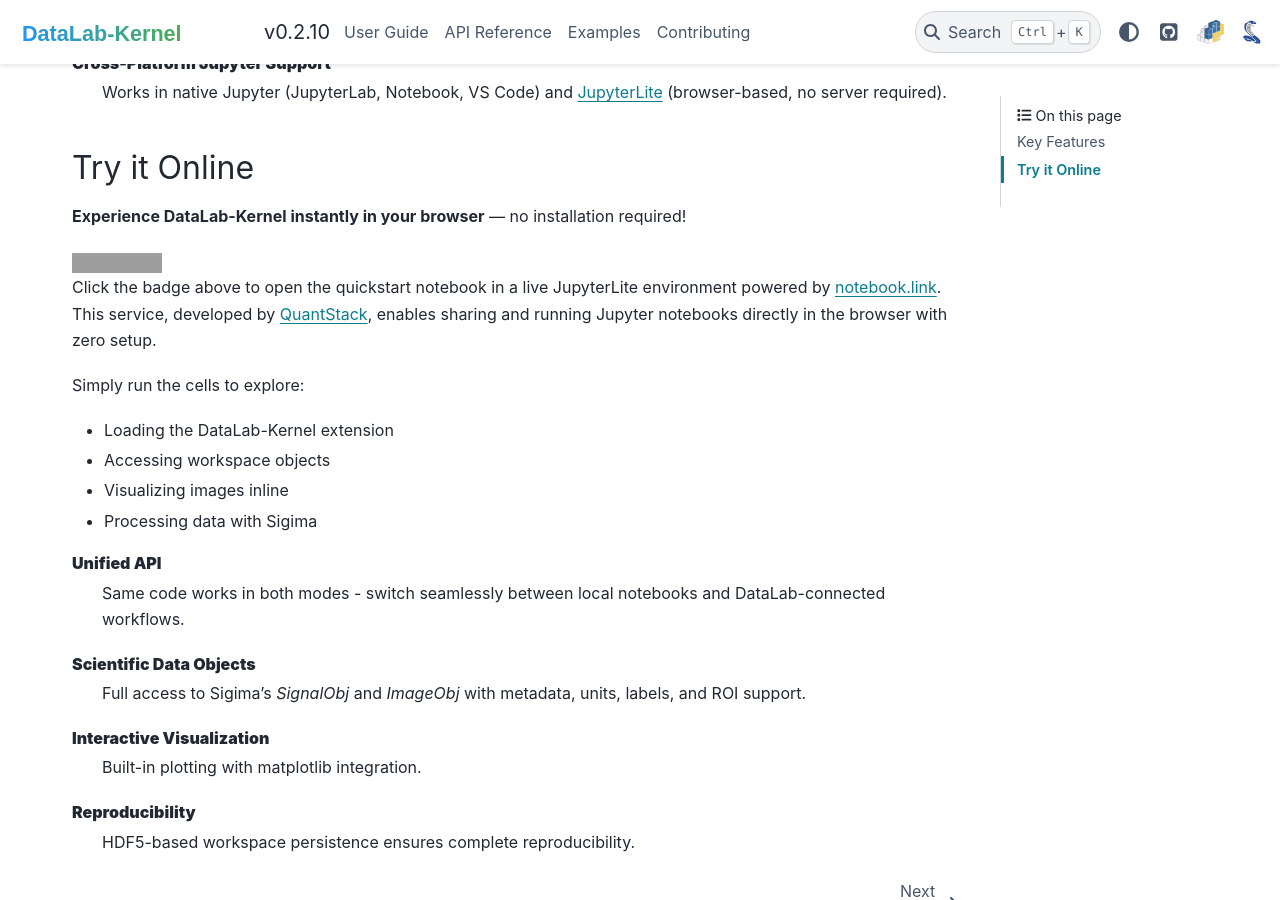
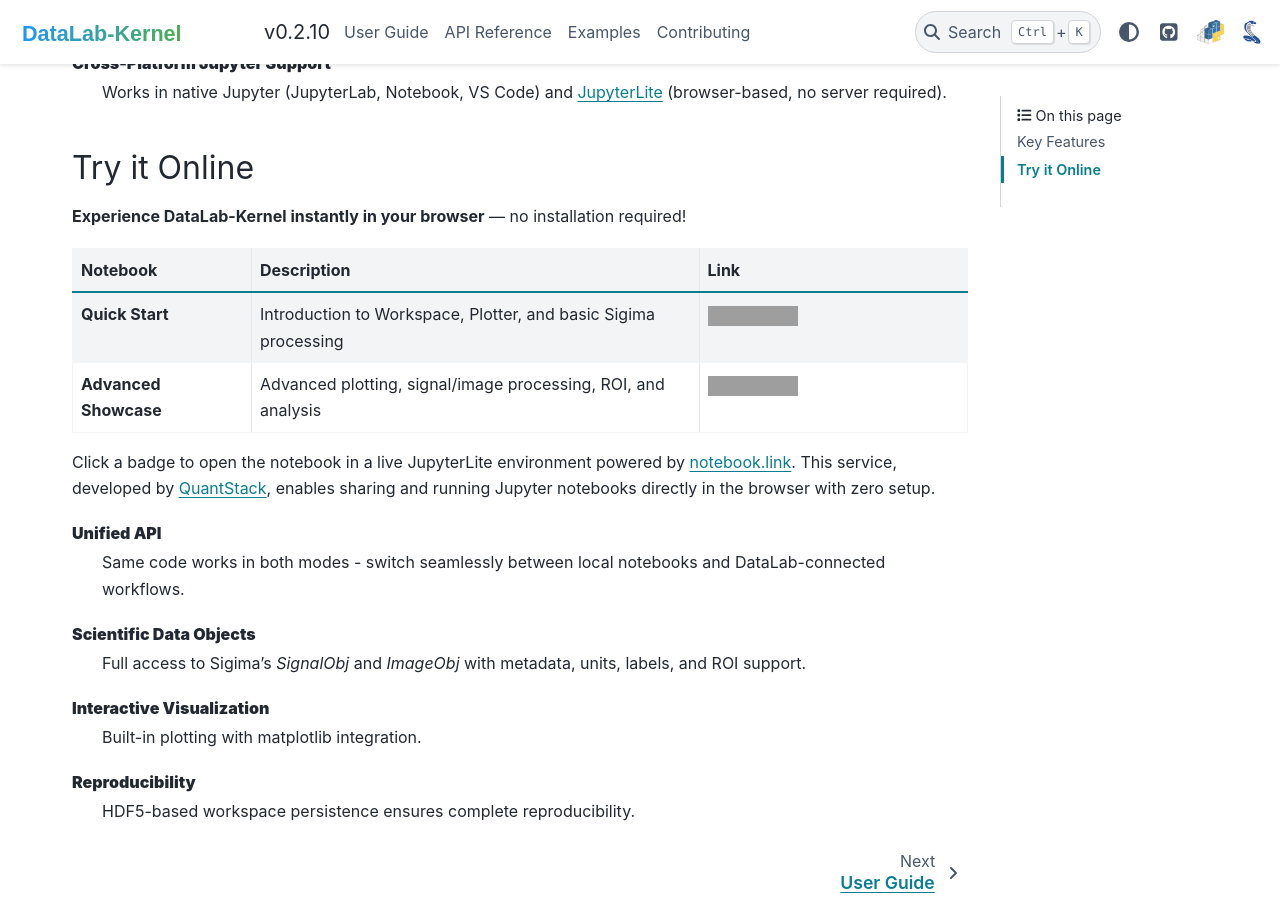
Before and after one commit to DataLab-Platform/DataLab-Kernel, a Sphinx documentation site: the page built from doc/index.rst, in a window 1280 px wide and 900 px high, scrolled down 1122 px. Built offline with Sphinx 7.4.7 and the PyData theme 0.15.4, drawn with Linux system fonts in a browser that asks for light colours; grey boxes are pictures that could not be loaded.

Commit message:
feat: update documentation with structured quick start and advanced showcase links

```diff
--- a/doc/index.rst
+++ b/doc/index.rst
@@ -86,21 +86,32 @@
 
 **Experience DataLab-Kernel instantly in your browser** — no installation required!
 
-.. image:: https://img.shields.io/badge/notebook-link-e2d610?logo=jupyter&logoColor=white
+.. list-table::
+   :header-rows: 1
+   :widths: 20 50 30
+
+   * - Notebook
+     - Description
+     - Link
+   * - **Quick Start**
+     - Introduction to Workspace, Plotter, and basic Sigima processing
+     - |badge_quickstart|
+   * - **Advanced Showcase**
+     - Advanced plotting, signal/image processing, ROI, and analysis
+     - |badge_advanced|
+
+.. |badge_quickstart| image:: https://img.shields.io/badge/Quick_Start-notebook.link-e2d610?logo=jupyter&logoColor=white
    :target: https://notebook.link/github/DataLab-Platform/DataLab-Kernel/tree/main/notebooks/?path=/notebooks/datalab_kernel_quickstart.ipynb
-   :alt: Try it online
+   :alt: Quick Start notebook
 
-Click the badge above to open the quickstart notebook in a live JupyterLite
-environment powered by `notebook.link <https://notebook.link/>`_. This service,
-developed by `QuantStack <https://quantstack.net/>`_, enables sharing and running
-Jupyter notebooks directly in the browser with zero setup.
+.. |badge_advanced| image:: https://img.shields.io/badge/Advanced_Showcase-notebook.link-e2d610?logo=jupyter&logoColor=white
+   :target: https://notebook.link/github/DataLab-Platform/DataLab-Kernel/tree/main/notebooks/?path=%2Fnotebooks%2Fdatalab_kernel_advanced.ipynb
+   :alt: Advanced Showcase notebook
 
-Simply run the cells to explore:
-
-- Loading the DataLab-Kernel extension
-- Accessing workspace objects
-- Visualizing images inline
-- Processing data with Sigima
+Click a badge to open the notebook in a live JupyterLite environment powered by
+`notebook.link <https://notebook.link/>`_. This service, developed by
+`QuantStack <https://quantstack.net/>`_, enables sharing and running Jupyter
+notebooks directly in the browser with zero setup.
 
 
 **Unified API**
```
Also changed, not shown: README.md (+7 -10 lines), 1 other file.
